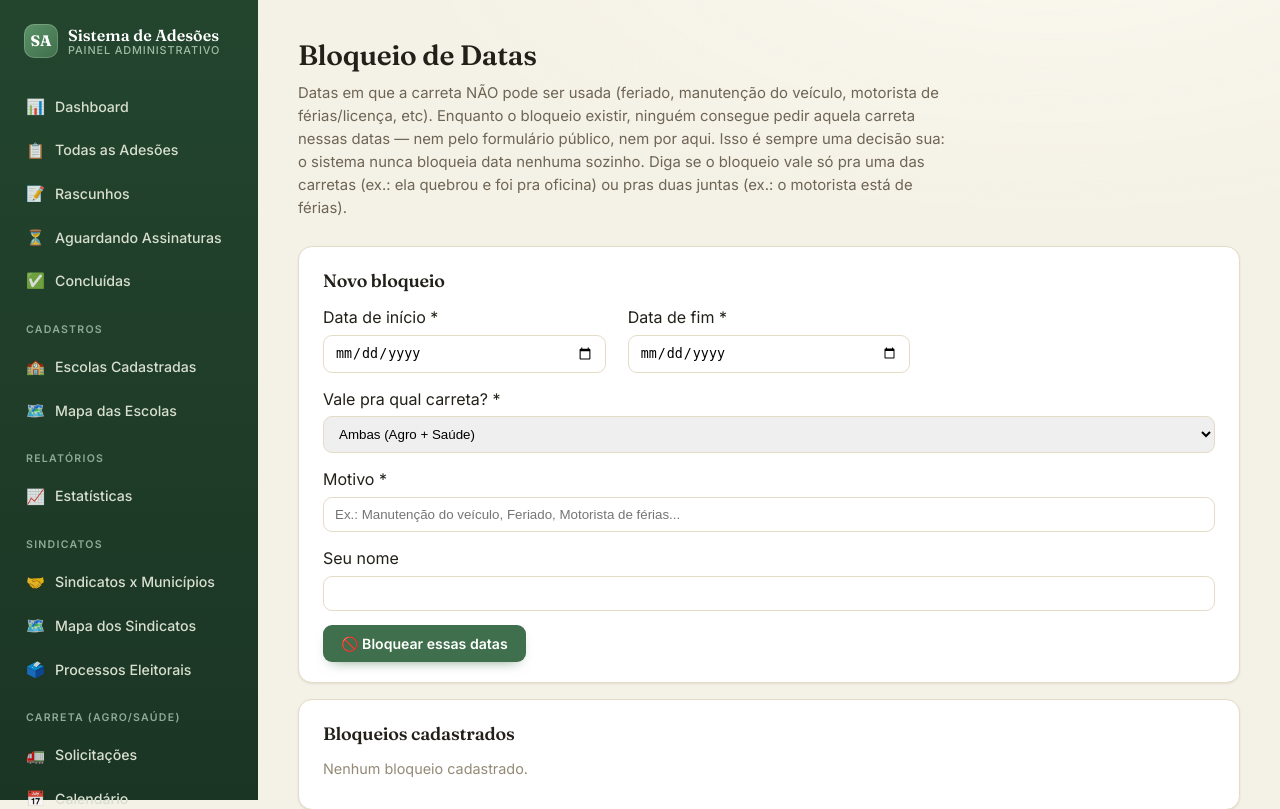
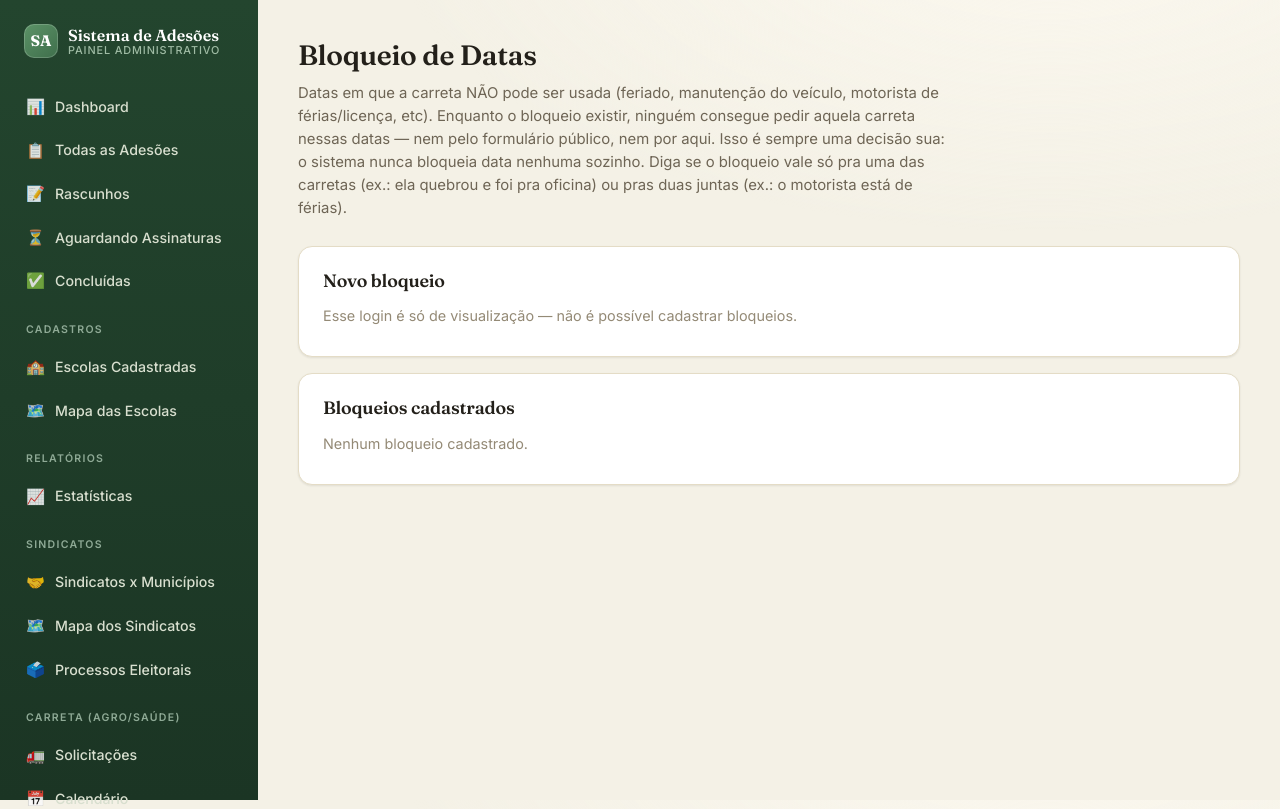
Before and after one commit to Ciiagro/adesoes_ps, a Flask app: template templates/admin_carreta_bloqueios.html in a window 1280 px wide. Shown: the top 809 px of the page. Run offline with Flask 3, Linux system fonts and the light colour scheme; the template is opened without the code that fills it, so the values that code supplies are empty; parts of the project's set-up code (start-up, migrations or seed data) failed here and were passed over.

Commit message:
Adiciona login só-visualização pra área da Carreta

```diff
--- a/app.py
+++ b/app.py
@@ -697,9 +697,22 @@ def carreta_admin_logado():
     return session.get("carreta_admin_ok", False)
 
 
+def carreta_leitura_logado():
+    return session.get("carreta_leitura_ok", False)
+
+
 def pode_ver_carreta():
     """Admin (visão geral) OU a pessoa responsável pela Carreta do Agro
-    (login próprio, senha separada)."""
+    (login próprio, pode editar) OU um acesso só-leitura (visualiza tudo —
+    solicitações, calendário, mapa, bloqueios — mas não pode criar, editar,
+    aprovar, cancelar nem excluir nada)."""
+    return admin_logado() or carreta_admin_logado() or carreta_leitura_logado()
+
+
+def pode_editar_carreta():
+    """Só quem pode de fato mexer nos dados da Carreta (criar solicitação,
+    aprovar/cancelar, editar, excluir, cadastrar bloqueio). Deliberadamente
+    NÃO inclui o acesso só-leitura — é a diferença entre "ver" e "mexer"."""
     return admin_logado() or carreta_admin_logado()
 
 
@@ -759,6 +772,7 @@ def admin_login():
         session.pop("admin_ok", None)
         session.pop("gestao_sindicato_ok", None)
         session.pop("carreta_admin_ok", None)
+        session.pop("carreta_leitura_ok", None)
 
         if senha and senha == os.environ.get("ADMIN_PASSWORD"):
             session["admin_ok"] = True
@@ -772,6 +786,9 @@ def admin_login():
         if senha and senha == os.environ.get("CARRETA_PASSWORD"):
             session["carreta_admin_ok"] = True
             return redirect(url_for("admin_carreta"))
+        if senha and senha == os.environ.get("CARRETA_LEITURA_PASSWORD"):
+            session["carreta_leitura_ok"] = True
+            return redirect(url_for("admin_carreta"))
         flash("Senha incorreta.")
     return render_template("admin_login.html")
 
@@ -781,6 +798,7 @@ def admin_logout():
     session.pop("admin_ok", None)
     session.pop("gestao_sindicato_ok", None)
     session.pop("carreta_admin_ok", None)
+    session.pop("carreta_leitura_ok", None)
     session.pop("admin_programa", None)
     session.pop("admin_ano", None)
     return redirect(url_for("index"))
@@ -1881,8 +1899,9 @@ def _injetar_contexto_menu():
         pendentes = carr.contar_pendentes(db)
     return {
         "apenas_sindicatos": gestao_sindicato_logado() and not admin_logado(),
-        "apenas_carreta": carreta_admin_logado() and not admin_logado(),
+        "apenas_carreta": (carreta_admin_logado() or carreta_leitura_logado()) and not admin_logado(),
         "carreta_pendentes_count": pendentes,
+        "pode_editar_carreta": pode_editar_carreta(),
     }
 
 
@@ -2036,7 +2055,7 @@ def admin_carreta_nova():
     """Cadastro de uma solicitação direto pelo admin (não precisa vir do
     formulário público — por exemplo, um pedido que chegou por telefone ou
     já aconteceu e está sendo registrado depois)."""
-    if not pode_ver_carreta():
+    if not pode_editar_carreta():
         return redirect(url_for("admin_login"))
 
     db = SessionLocal()
@@ -2305,7 +2324,7 @@ def admin_carreta_mapa():
 @app.route("/admin/carreta/<int:solicitacao_id>/status", methods=["POST"])
 def admin_carreta_status(solicitacao_id):
     """Aprova ou recusa uma solicitação."""
-    if not pode_ver_carreta():
+    if not pode_editar_carreta():
         return redirect(url_for("admin_login"))
 
     db = SessionLocal()
@@ -2335,7 +2354,7 @@ def admin_carreta_editar(solicitacao_id):
     """Edita os dados de uma solicitação já cadastrada (programa,
     município, evento, datas, ofício, responsável...) — pra corrigir um
     cadastro feito errado, sem precisar excluir e criar de novo."""
-    if not pode_ver_carreta():
+    if not pode_editar_carreta():
         return redirect(url_for("admin_login"))
 
     db = SessionLocal()
@@ -2366,7 +2385,7 @@ def admin_carreta_editar(solicitacao_id):
 @app.route("/admin/carreta/<int:solicitacao_id>/excluir", methods=["POST"])
 def admin_carreta_excluir(solicitacao_id):
     """Remove uma solicitação cadastrada por engano."""
-    if not pode_ver_carreta():
+    if not pode_editar_carreta():
         return redirect(url_for("admin_login"))
 
     db = SessionLocal()
@@ -2392,6 +2411,9 @@ def admin_carreta_bloqueios():
     db = SessionLocal()
 
     if request.method == "POST":
+        if not pode_editar_carreta():
+            flash("Esse login é só de visualização — não é possível cadastrar bloqueios.")
+            return redirect(url_for("admin_carreta_bloqueios"))
         try:
             carr.criar_bloqueio(db, request.form, criado_por=request.form.get("criado_por", ""))
             flash("Bloqueio cadastrado.")
@@ -2410,7 +2432,7 @@ def admin_carreta_bloqueios():
 @app.route("/admin/carreta/bloqueios/<int:bloqueio_id>/excluir", methods=["POST"])
 def admin_carreta_bloqueio_excluir(bloqueio_id):
     """Remove um bloqueio — a data volta a ficar disponível pra pedido novo."""
-    if not pode_ver_carreta():
+    if not pode_editar_carreta():
         return redirect(url_for("admin_login"))
 
     db = SessionLocal()
--- a/templates/admin_carreta.html
+++ b/templates/admin_carreta.html
@@ -3,7 +3,9 @@
 <div class="page-head">
   <h1>Carreta do Agro / Carreta da Saúde — Solicitações</h1>
   <p class="sub">Pedidos recebidos pelo formulário público (ou cadastrados aqui direto), mais recentes primeiro.</p>
+  {% if pode_editar_carreta %}
   <a class="btn" href="{{ url_for('admin_carreta_nova') }}" style="margin-top:10px;">➕ Nova solicitação</a>
+  {% endif %}
 </div>
 
 <div class="secao-card" style="margin-bottom:16px;">
--- a/templates/admin_carreta_bloqueios.html
+++ b/templates/admin_carreta_bloqueios.html
@@ -13,6 +13,7 @@
 
 <div class="secao-card" style="margin-bottom:16px;">
   <h2>Novo bloqueio</h2>
+  {% if pode_editar_carreta %}
   <form method="post">
     <div class="info-grid">
       <label>
@@ -43,6 +44,9 @@
     </div>
     <button type="submit" style="margin-top:14px;">🚫 Bloquear essas datas</button>
   </form>
+  {% else %}
+  <p class="vazio">Esse login é só de visualização — não é possível cadastrar bloqueios.</p>
+  {% endif %}
 </div>
 
 <div class="secao-card">
@@ -62,9 +66,11 @@
         <td>{{ b.motivo }}</td>
         <td>{{ b.criado_por or '—' }}</td>
         <td>
+          {% if pode_editar_carreta %}
           <form method="post" action="{{ url_for('admin_carreta_bloqueio_excluir', bloqueio_id=b.id) }}" onsubmit="return confirm('Remover esse bloqueio? A data volta a ficar disponível.');">
             <button type="submit" class="btn secundario" style="color:var(--danger);padding:5px 12px;font-size:.8rem;">Remover</button>
           </form>
+          {% endif %}
         </td>
       </tr>
       {% endfor %}
```
Also changed, not shown: templates/admin_carreta_detalhe.html (+10 -0 lines), 2 other files.
